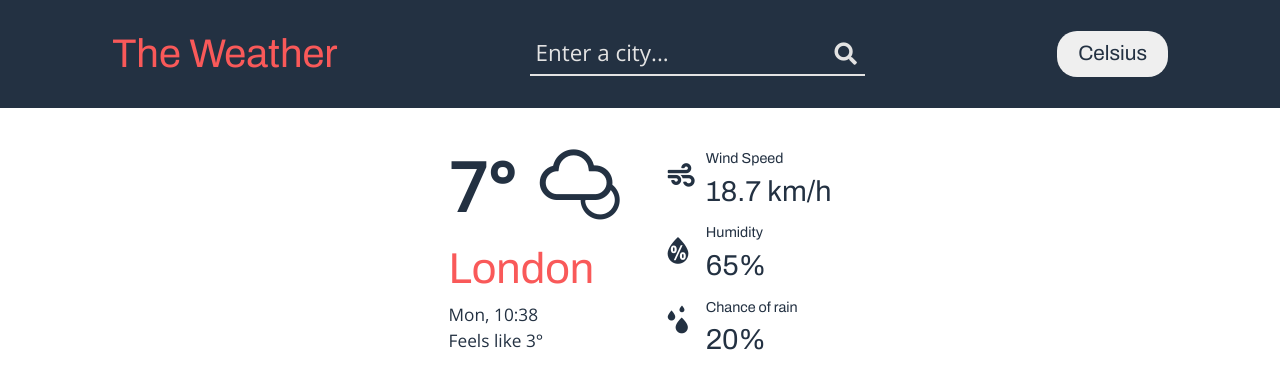
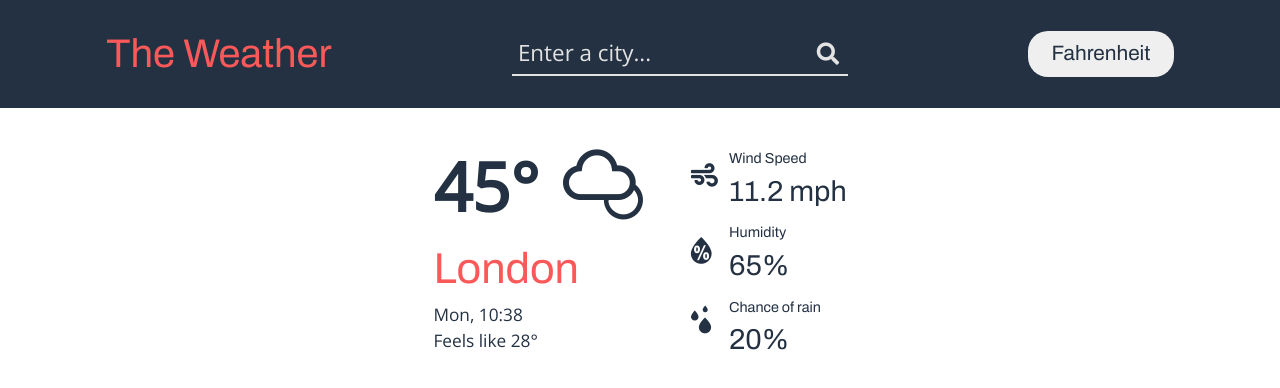
Before and after one commit to andrezz-b/weather-app, a website built with webpack: page src/template.html in a window 1280 px wide. Both pictures are taken after a click on the button "Celsius". Built offline with nearby package versions, Linux system fonts and the light colour scheme.

Commit message:
Changing the current weather display unit

```diff
--- a/src/index.js
+++ b/src/index.js
@@ -1,4 +1,6 @@
 import "./styles/style.scss";
 import weatherModule from "./modules/weatherData";
+import displayController from "./modules/displayController";
 
 weatherModule.init();
+displayController.init();
--- /dev/null
+++ b/src/modules/displayController.js
@@ -0,0 +1,59 @@
+const displayController = (() => {
+  let displayUnit = "metric";
+  const changeUnitBtn = document.querySelector("#change-display-unit");
+
+  function changeDisplayUnit() {
+    changeCurrentWeatherUnit();
+    displayUnit = displayUnit === "metric" ? "imperial" : "metric";
+    changeUnitBtn.textContent = displayUnit === "metric" ? "Celsius" : "Fahrenheit";
+  }
+
+  function getDisplayUnit() {
+    return displayUnit;
+  }
+
+  function convertTemperature(value) {
+    if (displayUnit === "metric") {
+      return Math.round(value * 1.8 + 32);
+    }
+    if (displayUnit === "imperial") {
+      return Math.round((value - 32) / 1.8);
+    }
+    return NaN;
+  }
+
+  function convertWindSpeed(string) {
+    if (displayUnit === "metric") {
+      const speed = parseInt(string.slice(0, -5), 10);
+      const speedConvert = Math.round((speed / 1.609344) * 10) / 10;
+      return `${speedConvert} mph`;
+    }
+    if (displayUnit === "imperial") {
+      const speed = parseInt(string.slice(0, -4), 10);
+      const speedConvert = Math.round((speed * 1.609344) * 10) / 10;
+      return `${speedConvert} km/h`;
+    }
+    return NaN;
+  }
+
+  function changeCurrentWeatherUnit() {
+    const container = document.querySelector(".current-weather-container");
+    const temp = container.querySelector(".temp");
+    const feels = container.querySelector(".feels");
+    const windSpeed = container.querySelector(".wind-speed");
+    temp.textContent = `${convertTemperature(parseInt(temp.textContent.slice(0, -1), 10))}°`;
+    feels.textContent = `Feels like ${convertTemperature(parseInt(feels.textContent.split(" ")[2].slice(0, -1), 10))}°`;
+    windSpeed.textContent = convertWindSpeed(windSpeed.textContent);
+  }
+
+  function init() {
+    changeUnitBtn.addEventListener("click", changeDisplayUnit);
+  }
+
+  return {
+    init,
+    getDisplayUnit,
+  };
+})();
+
+export default displayController;
--- a/src/modules/weatherData.js
+++ b/src/modules/weatherData.js
@@ -82,7 +82,7 @@ const weatherModule = (() => {
     container.querySelector(".wi.wi-night-cloudy-high").class = `wi wi-owm-${data.id}`;
     container.querySelector(".city").textContent = `${data.name}`;
     container.querySelector(".date").textContent = `${data.weekdayShort}, ${data.time}`;
-    container.querySelector(".feels").textContent = `Feels like   ${data.feels_like}°`;
+    container.querySelector(".feels").textContent = `Feels like ${data.feels_like}°`;
     container.querySelector(".wind-speed").textContent = `${data.wind_speed} km/h`;
     container.querySelector(".humidity").textContent = `${data.humidity}%`;
     container.querySelector(".pop").textContent = `${data.pop}%`;
--- a/src/styles/style.scss
+++ b/src/styles/style.scss
@@ -60,6 +60,7 @@ header {
   button {
     font-family: $ff-title;
     font-size: 1.3em;
+    min-width: 7em;
     padding: 0.35em 1em;
     border-radius: 20px;
     color: $clr-bg-dk;
--- a/src/template.html
+++ b/src/template.html
@@ -29,7 +29,7 @@
             </div>
             <div class="city">London</div>
             <div class="date">Mon, 10:38</div>
-            <div class="feels">Feels like 3°</div>
+            <div class="feels">Feels like -2°</div>
           </div>
           <div class="icons">
             <div class="icon-container">
```
